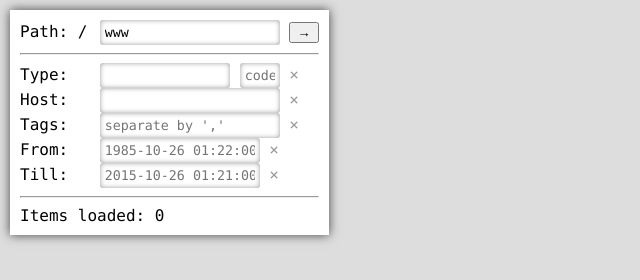
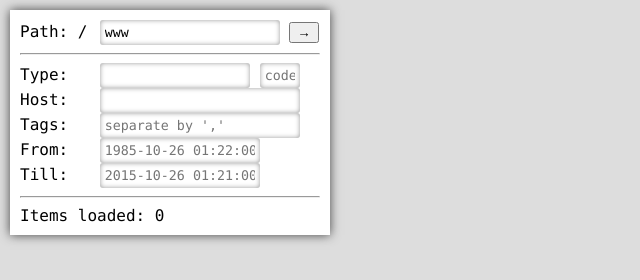
Before and after one commit to klkvsk/node-relog, a website: page www/index.html in a window 1280 px wide. Shown: the full height of the page, 0-640 px from the left. Drawn offline with Linux system fonts and the light colour scheme.

Commit message:
ui fixes

```diff
--- a/www/index.html
+++ b/www/index.html
@@ -26,6 +26,7 @@
             position: fixed;
             top: 0;
             left: 0;
+            width: 300px;
         }
 
         #sidebar.responsive {
@@ -243,10 +244,11 @@
             function go() {
                 if (isLoading)
                     return;
-                isLoading = true;
 
                 var query = buildQuery();
                 if (query != (window.location.pathname + window.location.search)) {
+                    isLoading = true;
+
                     window.history.pushState(null, null, query);
                     runQuery(query, function () {
                         isLoading = false;
@@ -270,8 +272,13 @@
             var typing = null;
             $('input.filter').keyup(function(e){
                 clearTimeout(typing);
-                if (e.keyCode == 13) { go(); }
-                typing = setTimeout(go, 1000)
+                var $filter = $(this);
+                var change = function() {
+                    $filter.change();
+                    go();
+                };
+                if (e.keyCode == 13) { change(); }
+                typing = setTimeout(change, 1000)
             });
 
             $('#list').on('click', '.tags span', function () {
@@ -312,24 +319,28 @@
             });
             $(window).resize();
 
-            $('.btn-reset').click(function () {
-                $($(this).data('target')).val('');
+            $('.btn-reset')
+                .click(function () {
+                    $($(this).data('target')).val('').change();
                     go();
-            });
-
-            $('.filter').change(function() {
-                var $btnReset = $('.btn-reset[data-target="' + this.id + '"]');
-                console.log($btnReset);
+                })
+                .each(function () {
+                    var $btnReset = $(this);
+                    $($btnReset.data('target')).change(function () {
                         if ($(this).val() != '') {
                             $btnReset.show();
                         } else {
                             $btnReset.hide();
                         }
+                    })
                 });
+
+
+            $('.filter').change();
 
             $(window).scroll(function() {
                 if ($(this).scrollTop() + $(this).height() >  $('html').height() - 50) {
-                    console.log('gotta load');
+                    //console.log('gotta load');
                 }
             })
         });
@@ -382,16 +393,16 @@
         <button id="btn-go">&rarr;</button>
         <hr />
         <label for="filter-type">Type:</label>
-        <input class="filter" type="text" id="filter-type" style="width: 120px"/><div style="display: inline-block; width:10px">
+        <input class="filter" type="text" id="filter-type" style="width: 140px"/><div style="display: inline-block; width:10px">
         </div><input class="filter" type="text" id="filter-code" placeholder="code" style="width: 30px"/>
         <span class="btn-reset" data-target="#filter-type,#filter-code">&times;</span>
         <br/>
         <label for="filter-host">Host:</label>
-        <input class="filter" type="text" id="filter-host" style="width: 170px" />
+        <input class="filter" type="text" id="filter-host" style="width: 190px" />
         <span class="btn-reset" data-target="#filter-host">&times;</span>
         <br/>
         <label for="filter-tags">Tags:</label>
-        <input class="filter" type="text" id="filter-tags" placeholder="separate by ','" style="width: 170px" />
+        <input class="filter" type="text" id="filter-tags" placeholder="separate by ','" style="width: 190px" />
         <span class="btn-reset" data-target="#filter-tags">&times;</span>
         <br/>
         <label for="filter-from">From:</label>
```
Lines whose indentation alone changed are shown as unchanged.
